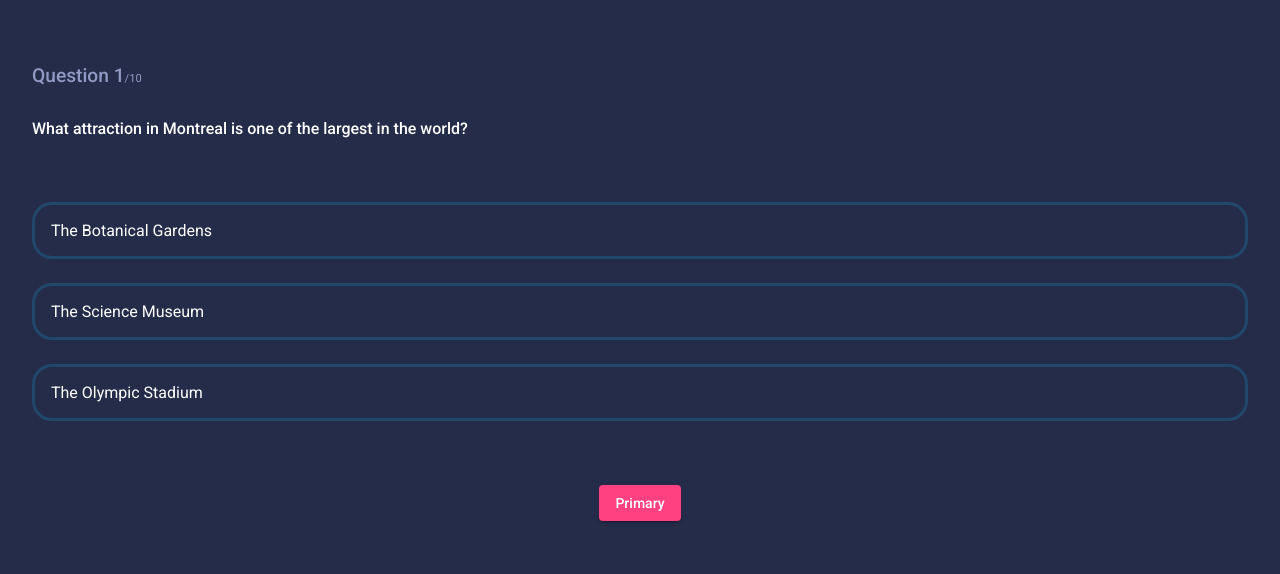
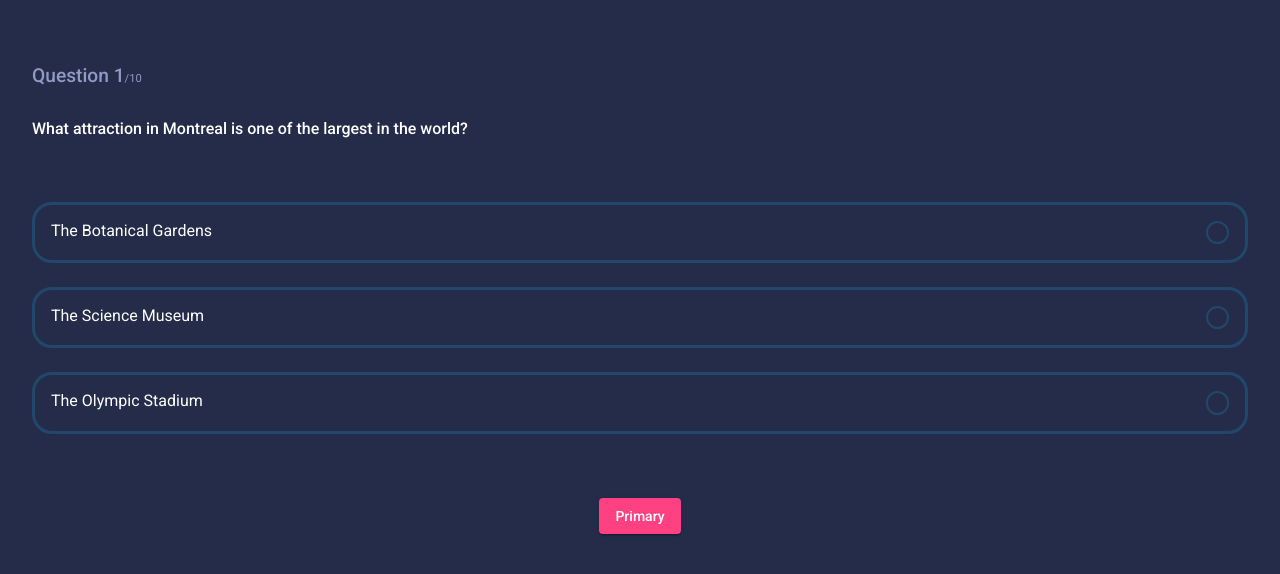
Before and after one commit to gandh99/Quizzically, an Angular app in the folder client/: page / in a window 1280 px wide. Shown: the top 574 px of the page. Built offline with nearby package versions, Linux system fonts and the light colour scheme.

Commit message:
Created radio buttons

```diff
--- /dev/null
+++ b/client/src/app/components/question-counter/question-counter.component.css
@@ -0,0 +1,14 @@
+@import url('../../../styles.css');
+
+.question-number-section {
+    text-align: left;
+    margin: 2rem 0;
+    font-weight: 500;
+    font-size: 1.2rem;
+    color: var(--secondary-text-color);
+}
+
+.total-questions {
+    font-size: 0.7rem;
+    font-weight: normal;
+}
--- /dev/null
+++ b/client/src/app/components/question-counter/question-counter.component.html
@@ -0,0 +1,4 @@
+<section class="question-number-section">
+    <span class="current-question">Question {{ currentQuestionNumber }}</span>
+    <span class="total-questions">/{{ totalQuestions }}</span>
+</section>
--- /dev/null
+++ b/client/src/app/components/question-counter/question-counter.component.ts
@@ -0,0 +1,17 @@
+import { Component, OnInit, Input } from '@angular/core';
+
+@Component({
+  selector: 'app-question-counter',
+  templateUrl: './question-counter.component.html',
+  styleUrls: ['./question-counter.component.css']
+})
+export class QuestionCounterComponent implements OnInit {
+  @Input() currentQuestionNumber: number
+  @Input() totalQuestions: number
+
+  constructor() { }
+
+  ngOnInit(): void {
+  }
+
+}
--- a/client/src/app/components/question-page/question-page.component.css
+++ b/client/src/app/components/question-page/question-page.component.css
@@ -6,19 +6,6 @@
     padding: 2rem;
 }
 
-.question-number-section {
-    text-align: left;
-    margin: 2rem 0;
-    font-weight: 500;
-    font-size: 1.2rem;
-    color: var(--secondary-text-color);
-}
-
-.total-questions {
-    font-size: 0.7rem;
-    font-weight: normal;
-}
-
 .question {
     color: var(--primary-text-color);
     text-align: justify;
--- a/client/src/app/components/question-page/question-page.component.html
+++ b/client/src/app/components/question-page/question-page.component.html
@@ -1,8 +1,6 @@
 <div class="root">
-    <section class="question-number-section">
-        <span class="current-question">Question 1</span>
-        <span class="total-questions">/10</span>
-    </section>
+    <app-question-counter [currentQuestionNumber]='currentQuestionNumber' [totalQuestions]='totalQuestions'>
+    </app-question-counter>
     <section class="question">
         What attraction in Montreal is one of the largest in the world?
     </section>
--- a/client/src/app/components/question-page/question-page.component.ts
+++ b/client/src/app/components/question-page/question-page.component.ts
@@ -8,15 +8,19 @@ import { RadioOption } from 'src/app/models/radio-option';
 })
 export class QuestionPageComponent implements OnInit {
   options: RadioOption[]
+  currentQuestionNumber: number
+  totalQuestions: number
 
   constructor() { }
 
   ngOnInit(): void {
     this.options = [
-      { text: 'The Botanical Gardens', selected: false},
-      { text: 'The Science Museum', selected: false},
-      { text: 'The Olympic Stadium', selected: false}
+      { id: 1, text: 'The Botanical Gardens', selected: false},
+      { id: 2, text: 'The Science Museum', selected: false},
+      { id: 3, text: 'The Olympic Stadium', selected: false}
     ]
+    this.currentQuestionNumber = 1
+    this.totalQuestions = 10
   }
 
 }
--- a/client/src/app/components/radio-option/radio-option.component.css
+++ b/client/src/app/components/radio-option/radio-option.component.css
@@ -11,4 +11,20 @@
     padding: 1rem;
     color: var(--primary-text-color);
     cursor: pointer;
+    display: flex;
+    flex-direction: row;
+    position: relative;
 }
+
+.radio-button {
+    border: solid 2px var(--option-border-color);
+    justify-content: flex-end;
+    margin-left: auto;
+    width: 1.2rem;
+    height: 1.2rem;
+    border-radius: 50%;
+}
+
+.selected {
+    background-color: var(--primary-button-color);
+}
--- a/client/src/app/components/radio-option/radio-option.component.html
+++ b/client/src/app/components/radio-option/radio-option.component.html
@@ -1,3 +1,6 @@
 <div class="options-container">
-    <div class="option" *ngFor='let option of options'>{{ option.text }}</div>
+    <div class="option" *ngFor='let option of options' (click)='selectOption(option)'>
+        <span class="text">{{ option.text }}</span>
+        <span [ngClass]="{'radio-button': true, 'selected': option.selected}" name="radio-option"></span>
+    </div>
 </div>
--- a/client/src/app/components/radio-option/radio-option.component.ts
+++ b/client/src/app/components/radio-option/radio-option.component.ts
@@ -7,11 +7,19 @@ import { RadioOption } from 'src/app/models/radio-option';
   styleUrls: ['./radio-option.component.css']
 })
 export class RadioOptionComponent implements OnInit {
-  @Input() options: RadioOption
+  @Input() options: RadioOption[]
+  selectedOption: RadioOption
 
   constructor() { }
 
   ngOnInit(): void {
   }
 
+  selectOption(selectedOption: RadioOption) {
+    this.options = this.options.map((option: RadioOption) => {
+      option.selected = (option.id === selectedOption.id) ? true : false
+      return option
+    })
+  }
+
 }
--- a/client/src/app/models/radio-option.ts
+++ b/client/src/app/models/radio-option.ts
@@ -1,4 +1,5 @@
 export interface RadioOption {
+    id: number,
     text: string,
     selected: boolean
 }
--- a/client/src/styles.css
+++ b/client/src/styles.css
@@ -14,4 +14,5 @@ body {
     --primary-text-color: #ffffff;
     --secondary-text-color: #919ac3;
     --option-border-color: #21486a;
+    --primary-button-color: #107eeb;
 }
```
Also changed, not shown: client/src/app/app.module.ts (+6 -2 lines), 1 other file (tests, documents, lock files or other folders).
